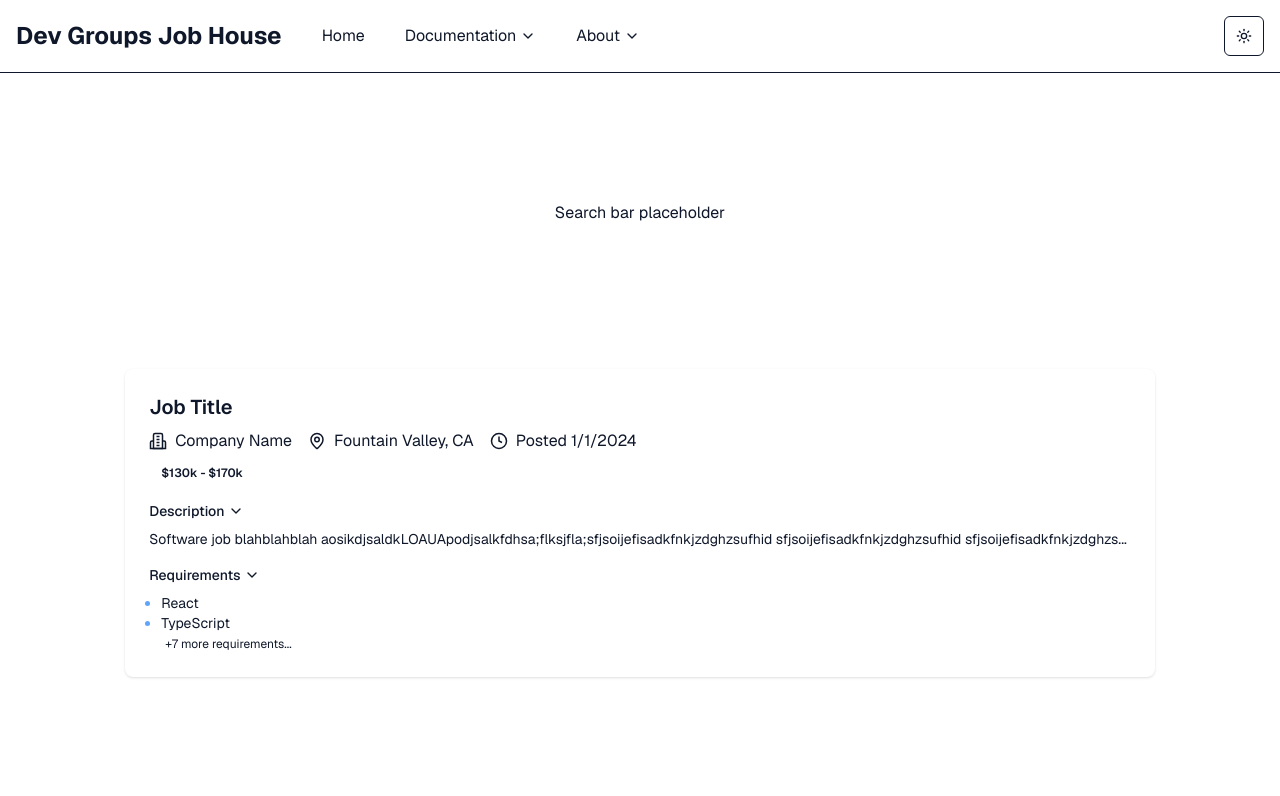
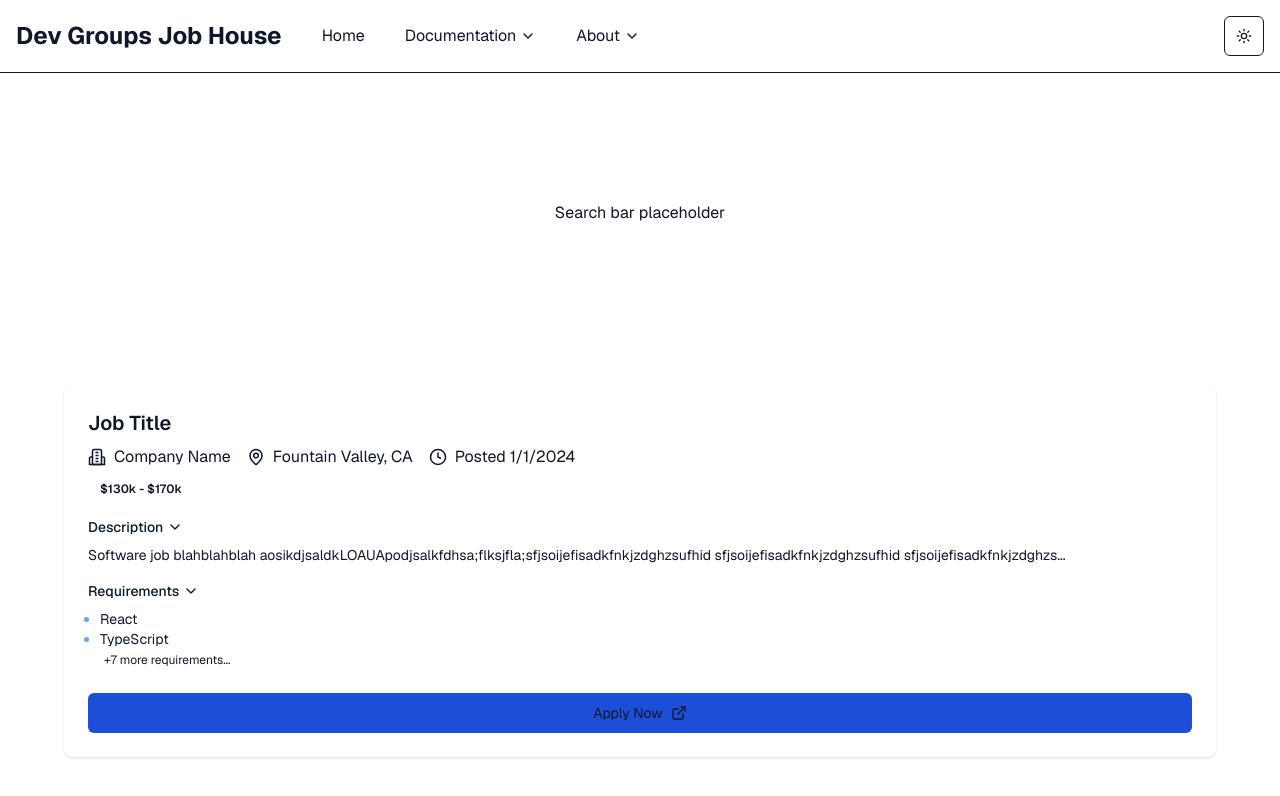
Before and after one commit to QwasarSV/Qwasar-Job-Board, a Next.js app in the folder frontend/qwasar-jobboard/: page / in a window 1280 px wide. Shown: the top 796 px of the page. Built offline with nearby package versions, Linux system fonts and the light colour scheme.

Commit message:
Fixed the apply button's display issue and styled the button

```diff
--- a/frontend/qwasar-jobboard/src/app/components/jobcard.js
+++ b/frontend/qwasar-jobboard/src/app/components/jobcard.js
@@ -194,9 +194,25 @@ const JobCard = ({ job }) => {
             href={job.applyLink}
             target="_blank"
             rel="noopener noreferrer"
-            className="inline-block px-4 py-2 bg-blue-text text-primary-foreground rounded hover:bg-blue-hover transition-colors"
+            className="w-full flex items-center justify-center h-10 rounded-md apply-button text-sm gap-2"
           >
             Apply Now
+            <svg
+              xmlns="http://www.w3.org/2000/svg"
+              width="16"
+              height="16"
+              viewBox="0 0 24 24"
+              fill="none"
+              stroke="currentColor"
+              stroke-width="2"
+              stroke-linecap="round"
+              stroke-linejoin="round"
+              className="flex-shrink-0"
+            >
+              <path d="M15 3h6v6"/>
+              <path d="M10 14 21 3"/>
+              <path d="M18 13v6a2 2 0 0 1-2 2H5a2 2 0 0 1-2-2V8a2 2 0 0 1 2-2h6"/>
+            </svg>
           </a>
         </div>
       )}
--- a/frontend/qwasar-jobboard/src/app/globals.css
+++ b/frontend/qwasar-jobboard/src/app/globals.css
@@ -66,6 +66,22 @@ body {
   color: var(--blue-text);
 }
 
+.apply-button {
+  /* background: var(--blue-hover); */
+  background: #1d4ed8;
+  color: var(--primary);
+  height: 40px;
+  /* display: flex;
+  align-items: center;
+  justify-content: center;
+  width: 100%; */
+}
+
+.apply-button:hover {
+  /* background: var(--hover-foreground); */
+  background: #1e40af;
+}
+
 /*
 @theme inline {
   --color-background: var(--background);
--- a/frontend/qwasar-jobboard/src/app/page.js
+++ b/frontend/qwasar-jobboard/src/app/page.js
@@ -28,7 +28,36 @@ export default function HomePage() {
         </div>
 
         {/* Job card positioned right below */}
-        <div className='flex-1 flex flex-col items-center p-4'>
+        <main className="flex-1 py-8">
+          <div className="w-[90%] max-w-auto mx-auto space-y-8">
+            {/* {jobs.map(job => (
+              <JobCard key={job.id} job={job} />
+            ))} */}
+            <JobCard
+              job={{
+                title: "Job Title",
+                company: "Company Name",
+                location: "Fountain Valley, CA",
+                salary: "$130,000 - $170,000",
+                description: "Software job blahblahblah aosikdjsaldkLOAUApodjsalkfdhsa;flksjfla;sfjsoijefisadkfnkjzdghzsufhid sfjsoijefisadkfnkjzdghzsufhid sfjsoijefisadkfnkjzdghzsufhid sfjsoijefisadkfnkjzdghzsufhid",
+                requirements: ["React", "TypeScript","JavaSCript","Java","C","Agile methodology","Scrum","Software development cycle","bachelor's degree in computer science or related OR 1-3 years of relevant work experience with no degree"],
+                postedDate: "1/1/2024",
+                applyLink: "https://example.com/apply"
+              }}
+            />
+          </div>
+
+          {/* Pagination */}
+          {/* <div className="mt-12 flex justify-center gap-4">
+            <button className="px-6 py-2 border rounded-md hover:bg-gray-100">
+              Previous
+            </button>
+            <button className="px-6 py-2 bg-blue-600 text-white rounded-md hover:bg-blue-700">
+              Next
+            </button>
+          </div> */}
+        </main>
+        {/* <div className='flex-1 flex flex-col items-center p-4'>
           <JobCard
             job={{
               title: "Job Title",
@@ -41,7 +70,7 @@ export default function HomePage() {
               link: "https://example.com/apply"
             }}
           />
-        </div>
+        </div> */}
       </div>
 
     </>
```
